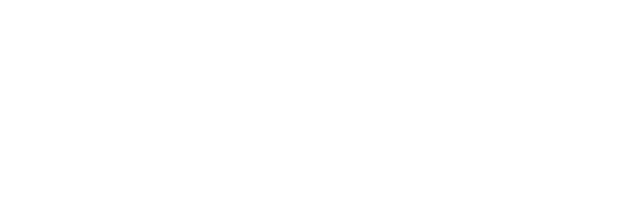
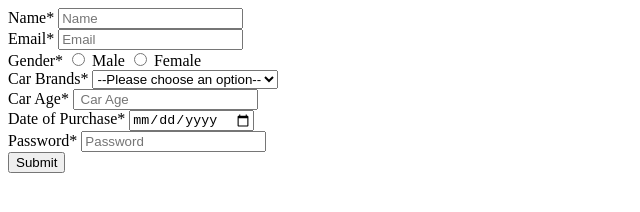
Before and after one commit to acciojob/signup-form-car-Manohar518, a website: page main.html in a window 1280 px wide. Shown: the whole page, without its empty margins (0-640 px from the left). Drawn offline with Linux system fonts and the light colour scheme.

Commit message:
created a submission

```diff
--- a/main.html
+++ b/main.html
@@ -8,9 +8,55 @@
 
 <body>
 	<!-- the entire body must be written by student -->
+	<form method="post">
+		<div>
+			<label for="name">Name*</label>
+			<input type="text" id="name" placeholder="Name" required>
+		</div>
+		<div>
+			<label for="email">Email*</label>
+			<input type="email" id="email" name="email" placeholder="Email" required>
+
+		</div>
+
+		<div>
+			<label for="gender">Gender*</label>
+			<input type="radio" id="gender_m" name="gender" value="male" required>
+			<label for="gender_m" >Male</label>
+			<input type="radio" id="gender_f" name="gender" value="female" required>
+			<label for="gender_f">Female</label>
+		</div>
+		<div>
+			<label for="cars"> Car Brands*</label>
+			<select id="cars" name="cars" required>
+				<option value="" selected disabled>--Please choose an option--</option>
+				<option value="bmw">BMW</option>
+				<option value="audi">Audi</option>
+				<option value="mercedez">Mercedez</option>
+			</select>
+		</div>
+
+
+		<div>
+			<label for="carage">Car Age*</label>
+			<input type="number" id="carage" name="carage" placeholder=" Car Age" required>
+
+		</div>
+		<div>
+			<label for="dop">Date of Purchase*</label>
+			<input type="date" id="dop" name="dop" required>
+		</div>
+		<div>
+			<label for="password">Password*</label>
+			<input type="password" id="password" name="password" placeholder="Password" required>
+		</div>
+		<div>
+			<button type="submit">Submit</button>
+		</div>
+	</form>
     <script type="text/javascript" src="./script.js">
 </script>
 
 </body>
 
-</html>
+				</html>
```
